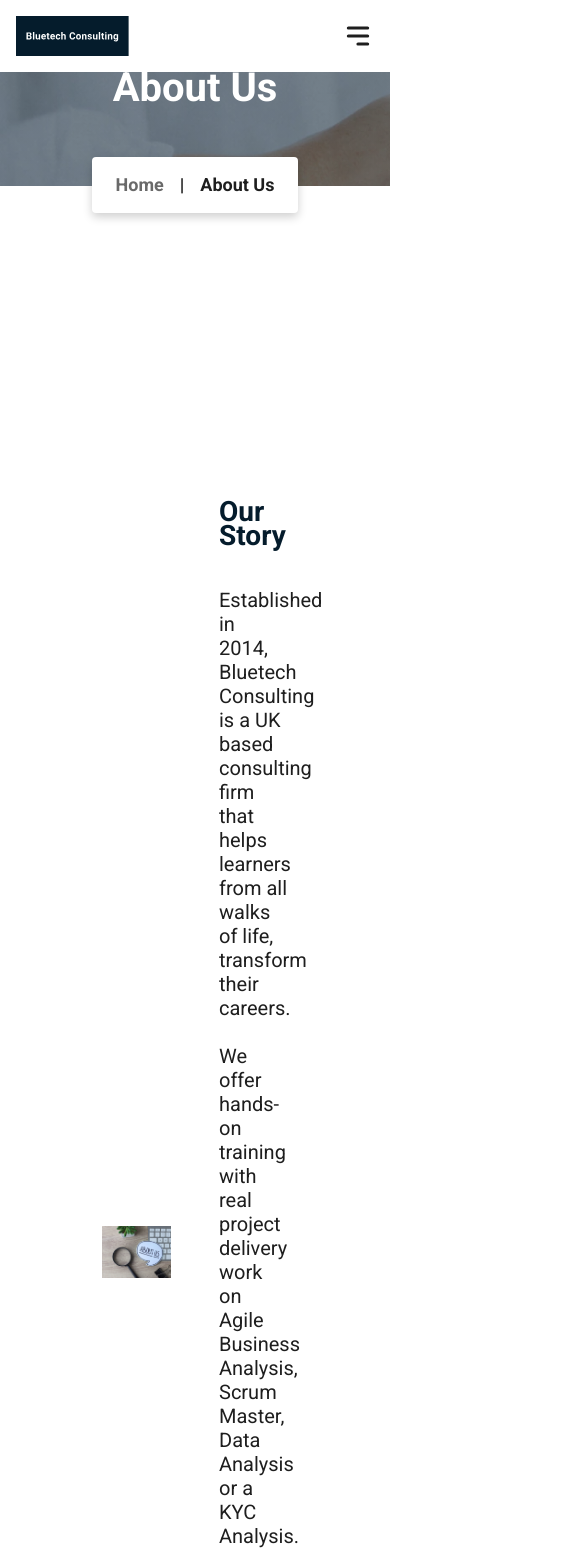
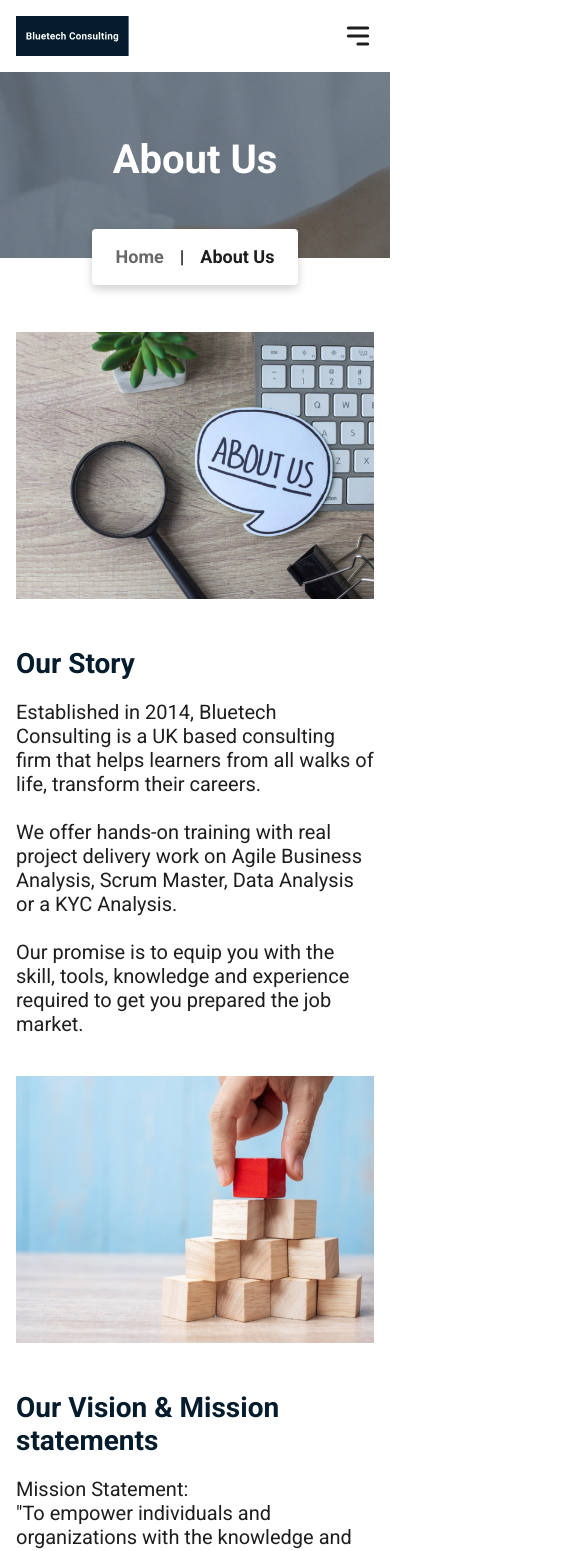
Before and after one commit to elijahthis/bluetech-consulting, a Next.js app: page /about-us in a window 390 px wide. Shown: the top 1551 px of the page, 585 px wide, since content can reach past the window. Built offline with nearby package versions, Linux system fonts and the light colour scheme.

Commit message:
feat: about responsive

```diff
--- a/app/layout.tsx
+++ b/app/layout.tsx
@@ -23,7 +23,7 @@ export default function RootLayout({
 		<html lang="en">
 			<body className={roboto.className}>
 				<Header />
-				<div className="lg-[72px] lg:mt-[100px] ">{children}</div>
+				<div className="mt-[72px] lg:mt-[100px] ">{children}</div>
 				<Footer />
 			</body>
 		</html>
--- a/components/ImgTextCol/index.tsx
+++ b/components/ImgTextCol/index.tsx
@@ -8,13 +8,15 @@ interface ImgTextColProps {
 
 const ImgTextCol = ({ imgURL, textSide, children }: ImgTextColProps) => {
 	return (
-		<div className={`px-[102px] grid grid-cols-2  items-center gap-12`}>
+		<div
+			className={`lg:px-[102px] px-4 lg:grid lg:grid-cols-2 flex flex-col items-center gap-12`}
+		>
 			<Image
 				src={imgURL}
 				alt=""
 				width={594}
 				height={443}
-				className={`w-full ${textSide === "right" ? "" : "order-1"}`}
+				className={`w-full ${textSide === "right" ? "" : "lg:order-1 right"}`}
 			/>
 			<div>{children}</div>
 		</div>
@@ -33,7 +35,9 @@ export const TiTleTextStory = ({
 	return (
 		<>
 			{smallTitle ? <p className="mb-4">{smallTitle}</p> : <></>}
-			<h2 className="mb-10 text-[28px] leading-[24px]">{title}</h2>
+			<h2 className="lg:mb-10 mb-5 text-[28px] lg:leading-[24px] leading-[normal] ">
+				{title}
+			</h2>
 			<div className="text-[20px] leading-[24px] ">{body}</div>
 		</>
 	);
--- a/pageParts/about-us/OurPartners.tsx
+++ b/pageParts/about-us/OurPartners.tsx
@@ -19,10 +19,10 @@ export const OurPartners = () => {
 	return (
 		<div className="pt-[66px] pb-[30px] ">
 			<p className="text-center mb-4">Our Partners</p>
-			<h2 className="text-center mb-16 text-[28px] leading-[24px] ">
+			<h2 className="text-center mb-16 text-[28px] lg:leading-[24px] ">
 				We are trusted by the following
 			</h2>
-			<div className="flex flex-row items-center justify-around px-[102px] ">
+			<div className="flex flex-row flex-wrap items-center justify-around gap-4 lg:px-[102px] px-4 ">
 				{partnerList.map((item, ind) => (
 					<Image src={item} alt={`partner-${ind}`} key={ind} />
 				))}
--- a/pageParts/about-us/OurTeam.tsx
+++ b/pageParts/about-us/OurTeam.tsx
@@ -30,12 +30,12 @@ export const OurTeam = () => {
 	];
 
 	return (
-		<div className="bg-[#E2E9EE] pt-12 pb-20 px-[102px] ">
-			<p className="text-center mb-[30px]">Our Team</p>
-			<h2 className="text-center mb-[78px] text-[28px] leading-[24px] ">
+		<div className="bg-[#E2E9EE] pt-12 pb-20 lg:px-[102px] px-4 ">
+			<p className="text-center lg:mb-[30px] mb-3">Our Team</p>
+			<h2 className="text-center lg:mb-[78px] mb-10 text-[28px] lg:leading-[24px] leading-[normal] ">
 				Meet those behind the amazing works
 			</h2>
-			<div className="grid grid-cols-3 gap-6">
+			<div className="lg:grid lg:grid-cols-3 flex flex-col items-stretch gap-6">
 				{teamList.map((teamMember, ind) => (
 					<TeamCard data={teamMember} key={ind} />
 				))}
--- a/pageParts/about-us/StoryVision.tsx
+++ b/pageParts/about-us/StoryVision.tsx
@@ -4,7 +4,7 @@ import about2Img from "@/assets/images/about-2.png";
 
 export const StoryVision = () => {
 	return (
-		<div className="grid grid-rows-2 gap-11 pb-11 ">
+		<div className="lg:grid lg:grid-rows-2 flex flex-col items-stretch lg:gap-11 gap-10 pb-11 ">
 			<ImgTextCol imgURL={about1Img} textSide="right">
 				<TiTleTextStory
 					title="Our Story"
```
